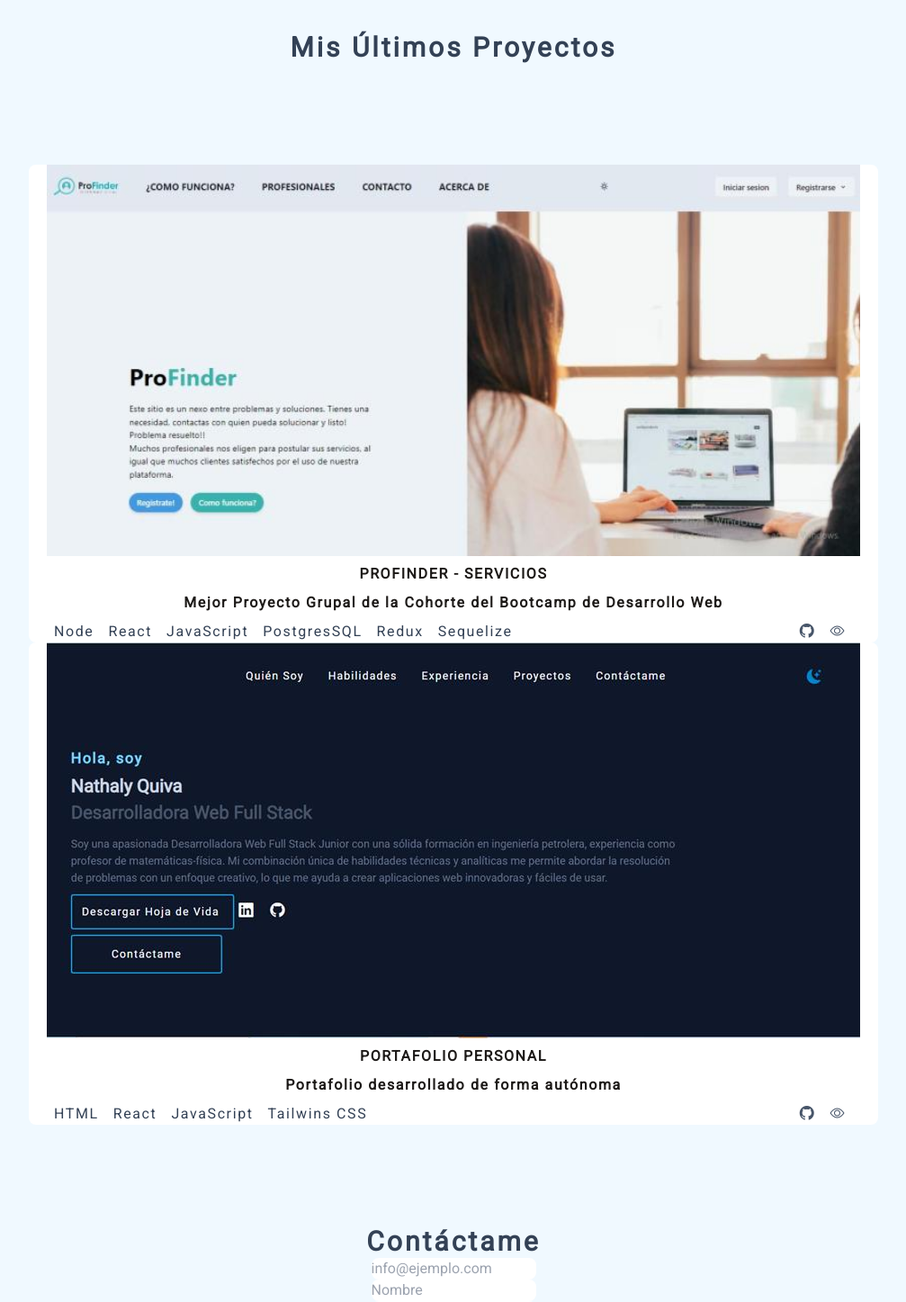
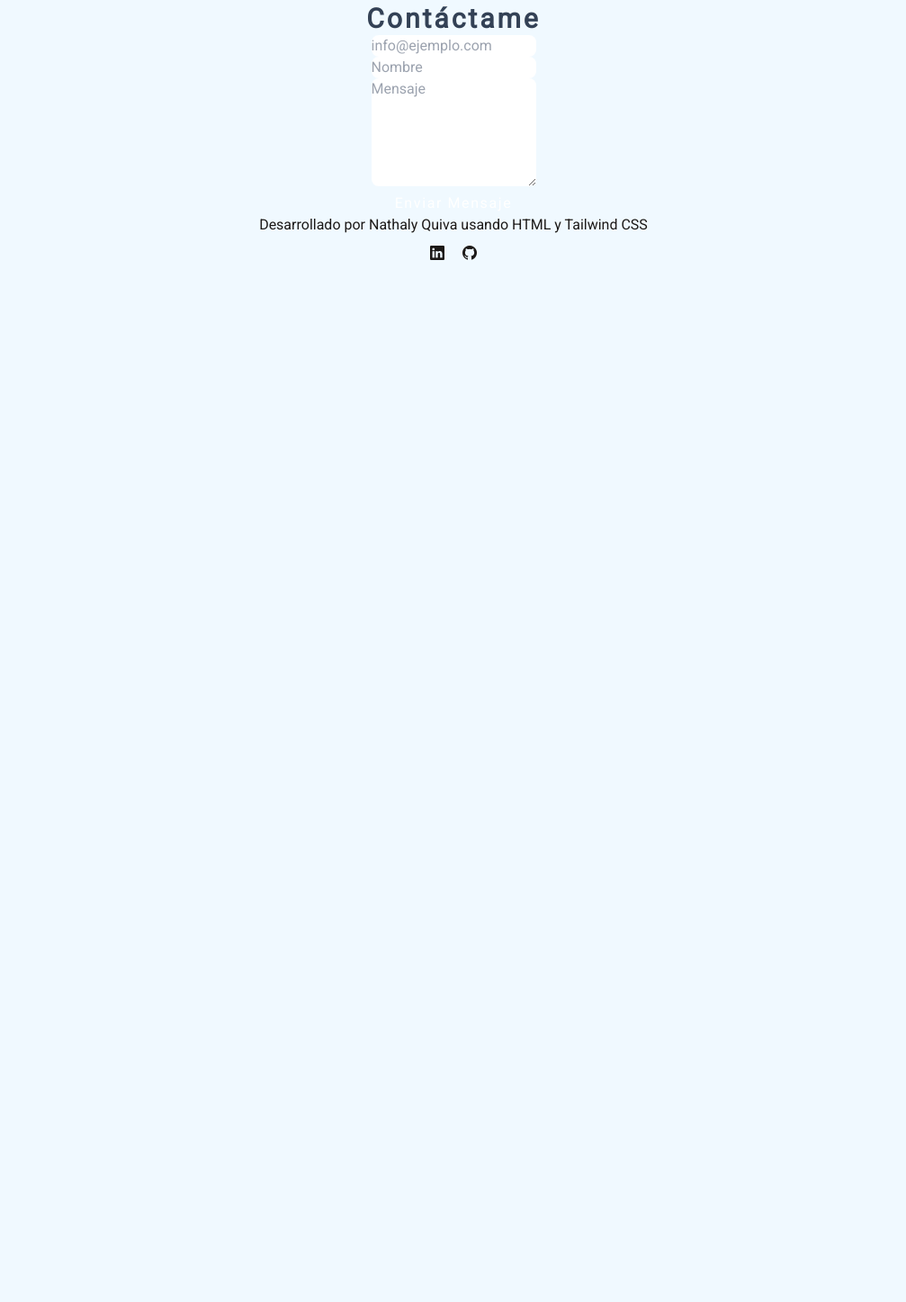
Before and after one commit to NathalyQuiva/PORTAFOLIO, a website: page index.html in a window 1280 px wide. Shown: the part 3042-4489 px from the top of the page at 90% size, without its empty margins (136-1143 px from the left). After the commit the page ends 3344 px from the top, so only its background shows below. Drawn offline with nearby package versions, Linux system fonts and the light colour scheme.

Commit message:
refactor

```diff
--- a/index.html
+++ b/index.html
@@ -170,48 +170,9 @@
       </section>
 
 
-      <!--habilidades-->
-      <h2 id="habilidades"
-        class="text-3xl text-slate-700 dark:text-white font-bold tracking-widest w-[85%] m-auto text-center pt-8" >Habilidades</h2>
-      <section class="my-12 flex flex-col w-[84%] m-auto  lg:flex-row lg:w-[87%] lg:my-28"  >
-        <ul>
-
-          <li class="flex items-center py-2">
-            <span  class="pr-2 text-sky-500 font-black">&#9655</span>
-            <p class="text-stone-900 dark:text-cyan-50 font-normal px-5"> Empatía</p>
-          </li>
-
-          <li class="flex items-center py-2">
-            <span  class="pr-2 text-sky-500 font-black">&#9655 </span>
-            <p class="text-stone-900 dark:text-cyan-50 font-normal px-5"> Comunicacion asertiva </p>
-          </li>
-
-          <li class="flex items-center py-2">
-            <span  class="pr-2 text-sky-500 font-black">&#9655 </span>
-            <p class="text-stone-900 dark:text-cyan-50 font-normal px-5"> Adaptabilidad </p>
-          </li>
-
-          <li class="flex items-center py-2">
-            <span  class="pr-2 text-sky-500 font-black">&#9655 </span>
-            <p  class="text-stone-900 dark:text-cyan-50 font-normal px-5"> Proactiva </p>
-          </li>
-
-          <li class="flex items-center py-2">
-            <span  class="pr-2 text-sky-500 font-black">&#9655 </span>
-            <p  class="text-stone-900 dark:text-cyan-50 font-normal px-5"> Disponibilidad y capacidad de aprendizaje<p>
-          </li>
-
-          <li class="flex items-center py-2">
-            <span  class="pr-2 text-sky-500 font-black">&#9655 </span>
-            <p class="text-stone-900 dark:text-cyan-50 font-normal px-5"> Entre otras</p>
-          </li>
-
-        </ul>
-      </section>
-
-
+      <!--Experiencias-->
       <h2 id="experiencia"
-        class="text-3xl text-slate-700 dark:text-white font-bold tracking-widest w-[85%] m-auto text-center pt-8" >Experiencia Laboral</h2>
+        class="text-3xl text-slate-700 dark:text-white font-bold tracking-widest w-[85%] m-auto text-center pt-8" > Experiencia Laboral</h2>
 
       <section   class="my-12 flex flex-col w-[84%] m-auto  lg:flex-row lg:w-[87%] lg:my-28"  id="jobSection">
         <div class="flex justify-between  lg:flex-col  lg:w-[20%]">
@@ -220,7 +181,7 @@
             id="link1"
             data-id="job1"
             class="border-b-2  hover:dark:bg-slate-700 w-full px-4 py-1 hover:bg-white  focus:bg-white focus:border-sky-500 focus:dark:bg-slate-700  lg:border-1-2  lg:border-b-0  lg:h-full lg:text-left border-sky-500 bg-white dark:bg-slate-700 dark:text-cyan-50"
-            > Henry Heroe </button>
+            > Henry Hero </button>
 
             <button
               type="button"
@@ -412,66 +373,43 @@
       </section>
 
 
-      <!--Proyectos-->
+      <!--habilidades-->
+      <h2 id="habilidades"
+        class="text-3xl text-slate-700 dark:text-white font-bold tracking-widest w-[85%] m-auto text-center pt-8" >Habilidades</h2>
+      <section class="my-12 flex flex-col w-[84%] m-auto  lg:flex-row lg:w-[87%] lg:my-28"  >
+        <ul>
 
-      <h2 id="proyecto"
-        class="text-3xl text-slate-700 dark:text-white font-bold tracking-widest w-[85%] m-auto text-center pt-8" >Mis Últimos Proyectos
-      </h2>
+          <li class="flex items-center py-2">
+            <span  class="pr-2 text-sky-500 font-black">&#9655</span>
+            <p class="text-stone-900 dark:text-cyan-50 font-normal px-5"> Empatía</p>
+          </li>
 
-      <section  class="my-12 flex flex-col space-y-4 items-center justify-center w-[90%] m-auto lg:flex-col  lg:w-[80%] lg:my-28">
-        <div class=" flex flex-col space-y-4">
+          <li class="flex items-center py-2">
+            <span  class="pr-2 text-sky-500 font-black">&#9655 </span>
+            <p class="text-stone-900 dark:text-cyan-50 font-normal px-5"> Comunicacion asertiva </p>
+          </li>
 
-          <!-- primer proyecto-->
-            <div class="border-1 rounded-lg bg-white dark:bg-slate-800 m-5  w-full space-y-4 pd-8">
-              <div class="m-2 tracking-widest  w-full  text-center px-5 py-4 ">
-                <img  src="../img/profinder.jpeg" alt="" class="opacity-80 hover:opacity-100   w-[90%] lg:w-[10%] lg:my-50  w-full "/>
-                <h4 class="font-bold my-2 dark:text-cyan-50">PROFINDER - SERVICIOS</h4>
-                <h5 class="font-bold my-2 dark:text-cyan-50">Mejor Proyecto Grupal de la Cohorte del Bootcamp de Desarrollo Web</h5>
+          <li class="flex items-center py-2">
+            <span  class="pr-2 text-sky-500 font-black">&#9655 </span>
+            <p class="text-stone-900 dark:text-cyan-50 font-normal px-5"> Adaptabilidad </p>
+          </li>
 
-                <article class="flex justify-between ">
-                  <div class="flex text-center">
-                    <span class="bg-slate-200 rounded-lg px-2 mr-2 text-slate-700 dark:text-cyan-50">Node</span>
-                    <span class="bg-slate-200 rounded-lg px-2 mr-2 text-slate-700 dark:text-cyan-50"> React</span>
-                    <span class="bg-slate-200 rounded-lg px-2 mr-2 text-slate-700 dark:text-cyan-50"> JavaScript</span>
-                    <span class="bg-slate-200 rounded-lg px-2 mr-2 text-slate-700 dark:text-cyan-50">PostgresSQL</span>
-                    <span class="bg-slate-200 rounded-lg px-2 mr-2 text-slate-700 dark:text-cyan-50" >Redux</span>
-                    <span class="bg-slate-200 rounded-lg px-2 mr-2 text-slate-700 dark:text-cyan-50">Sequelize</span>
-                  </div>
+          <li class="flex items-center py-2">
+            <span  class="pr-2 text-sky-500 font-black">&#9655 </span>
+            <p  class="text-stone-900 dark:text-cyan-50 font-normal px-5"> Proactiva </p>
+          </li>
 
-                  <div class="text-xl text-slate-600 dark:text-slate-200 pr-2 flex flew-nowrap">
-                    <a href="https://github.com/NathalyQuiva/Profinder"><i class="bi bi-github px-2"></i></a>
-                    <a href="https://profinder-client.vercel.app/"><i class="bi bi-eye px-2" ></i></a>
-                  </div>
-                </article>
-              </div>
-            </div>
+          <li class="flex items-center py-2">
+            <span  class="pr-2 text-sky-500 font-black">&#9655 </span>
+            <p  class="text-stone-900 dark:text-cyan-50 font-normal px-5"> Disponibilidad y capacidad de aprendizaje<p>
+          </li>
 
+          <li class="flex items-center py-2">
+            <span  class="pr-2 text-sky-500 font-black">&#9655 </span>
+            <p class="text-stone-900 dark:text-cyan-50 font-normal px-5"> Entre otras</p>
+          </li>
 
-            <!-- segundo proyecto-->
-            <div class="border-1 rounded-lg bg-white dark:bg-slate-800 m-5  w-full ">
-              <div class="m-2 tracking-widest  w-full  text-center px-5  ">
-                <img  src="../img/NathalyQuivaPortafolio.jpg" alt="" class="opacity-80 hover:opacity-100   w-[90%] lg:w-[10%] lg:my-50  w-full "/>
-                <h4 class="font-bold my-2 dark:text-cyan-50">PORTAFOLIO PERSONAL</h4>
-                <h5 class="font-bold my-2 dark:text-cyan-50">Portafolio desarrollado de forma autónoma</h5>
-
-                <article class="flex justify-between ">
-                  <div class="flex text-center">
-                    <span class="bg-slate-200 rounded-lg px-2 mr-2 text-slate-700 dark:text-cyan-50">HTML</span>
-                    <span class="bg-slate-200 rounded-lg px-2 mr-2 text-slate-700 dark:text-cyan-50"> React</span>
-                    <span class="bg-slate-200 rounded-lg px-2 mr-2 text-slate-700 dark:text-cyan-50"> JavaScript</span>
-                    <span class="bg-slate-200 rounded-lg px-2 mr-2 text-slate-700 dark:text-cyan-50">Tailwins CSS</span>
-                    <span class="bg-slate-200 rounded-lg px-2 mr-2 text-slate-700 dark:text-cyan-50" ></span>
-                    <span class="bg-slate-200 rounded-lg px-2 mr-2 text-slate-700 dark:text-cyan-50"></span>
-                  </div>
-
-                  <div class="text-xl text-slate-600 dark:text-slate-200 pr-2 flex flew-nowrap">
-                    <a href="https://github.com/NathalyQuiva/PORTAFOLIO"><i class="bi bi-github px-2"></i></a>
-                    <a href="https://portafolionathalyquiva.vercel.app//"><i class="bi bi-eye px-2" ></i></a>
-                  </div>
-                </article>
-              </div>
-            </div>
-          </div>
+        </ul>
       </section>
 
 
```
